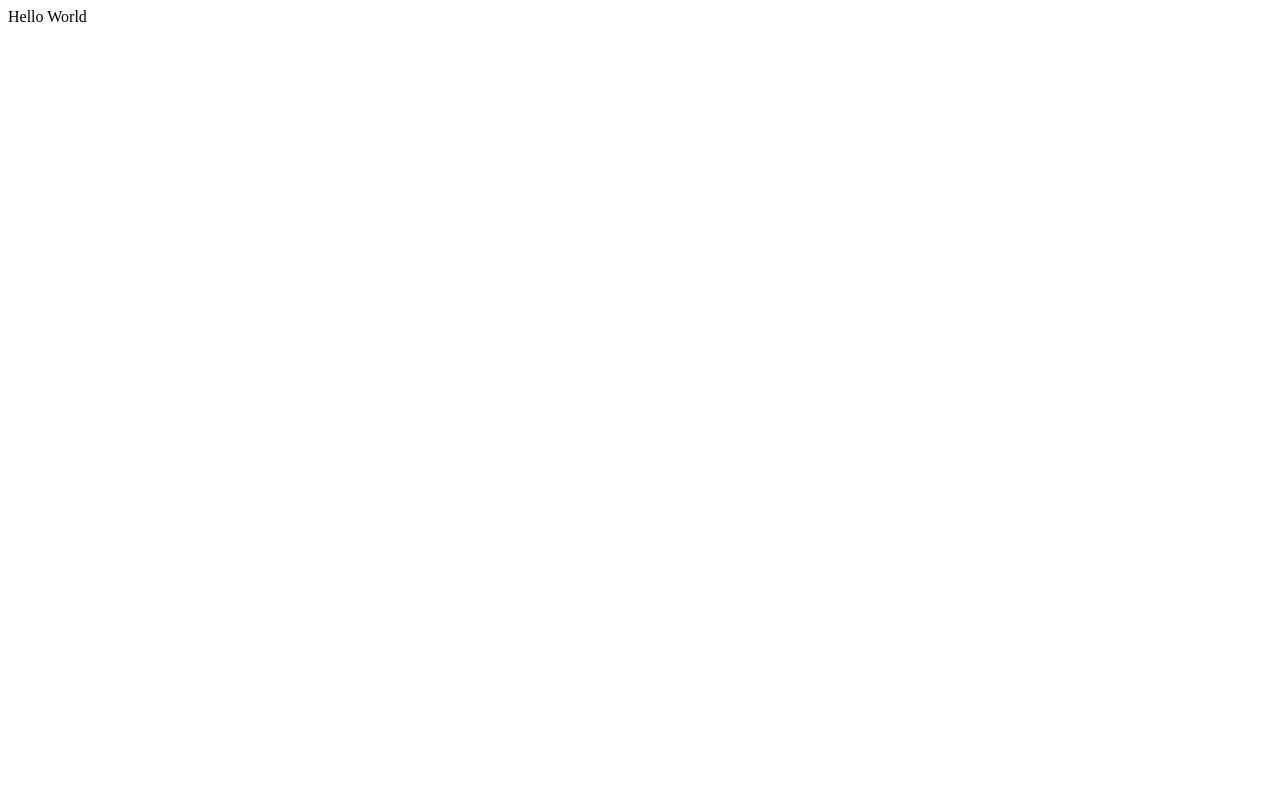
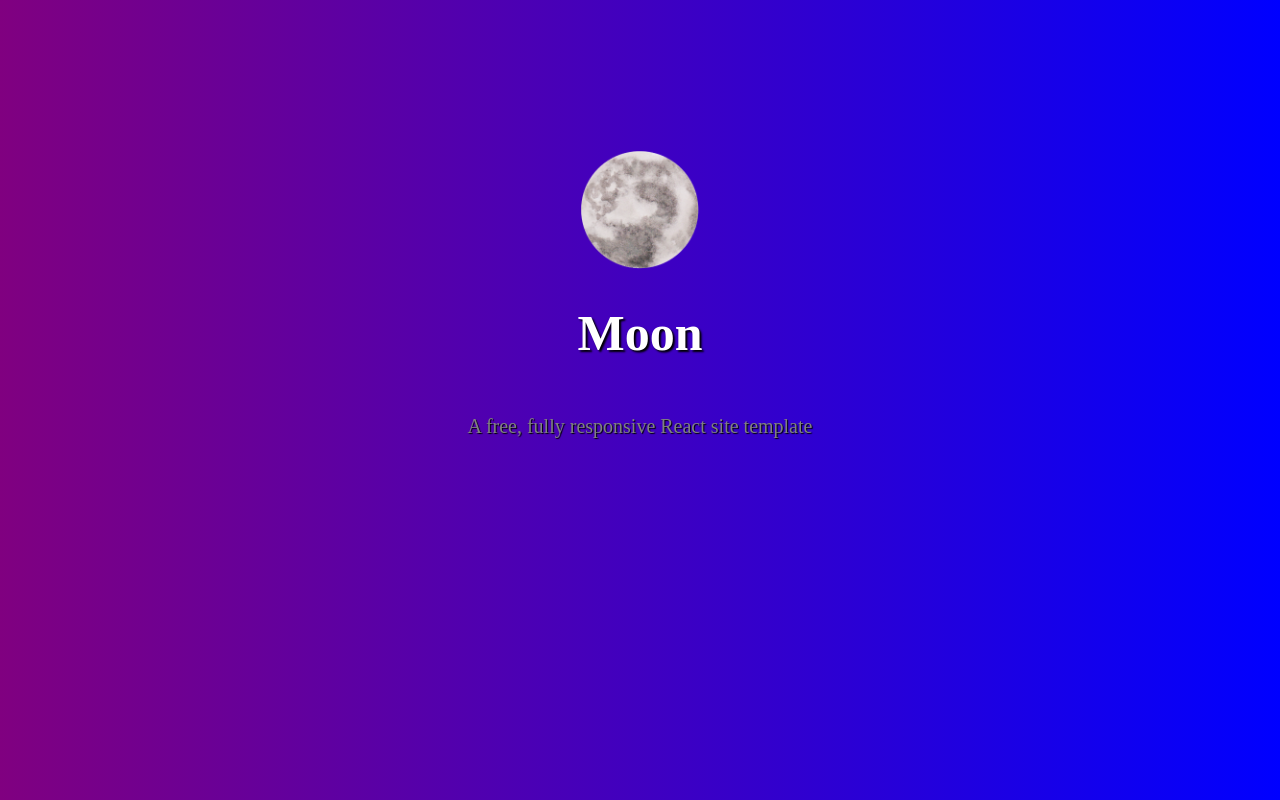
Before and after one commit to samueltrahan/moon.rt, a React (Create React App) app: page / in a window 1280 px wide. Built offline with nearby package versions, Linux system fonts and the light colour scheme.

Commit message:
background and header set up

```diff
--- a/src/App.css
+++ b/src/App.css
@@ -0,0 +1,33 @@
+body {
+  margin: 0;
+  box-sizing: border-box;
+  background-image:
+    linear-gradient(
+      90deg,purple, blue
+    );
+}
+
+.header {
+  display: flex;
+  justify-content: center;
+  align-items: center;
+  flex-direction: column;
+}
+
+.moon {
+  width: 120px;
+  margin-top: 150px;
+}
+
+.header-title {
+  font-size: 50px;
+  color: white;
+  text-shadow: 2px 2px 2px black;
+}
+
+.header-content {
+  color: grey;
+  text-shadow: 1px 1px 1px black;
+  font-size: 20px;
+
+}
--- a/src/App.js
+++ b/src/App.js
@@ -1,10 +1,15 @@
 import React from 'react';
 import './App.css';
+import Moon from './Assets/moon.png'
 
 export default function App() {
   return (
     <div>
-      Hello World
+      <div className="header">
+        <img className="moon" alt="" src={Moon}></img>
+        <h1 className="header-title">Moon</h1>
+        <p className="header-content">A free, fully responsive React site template</p>
+      </div>
     </div>
   )
 }
```
Also changed, not shown: src/Assets/moon.png (added).
